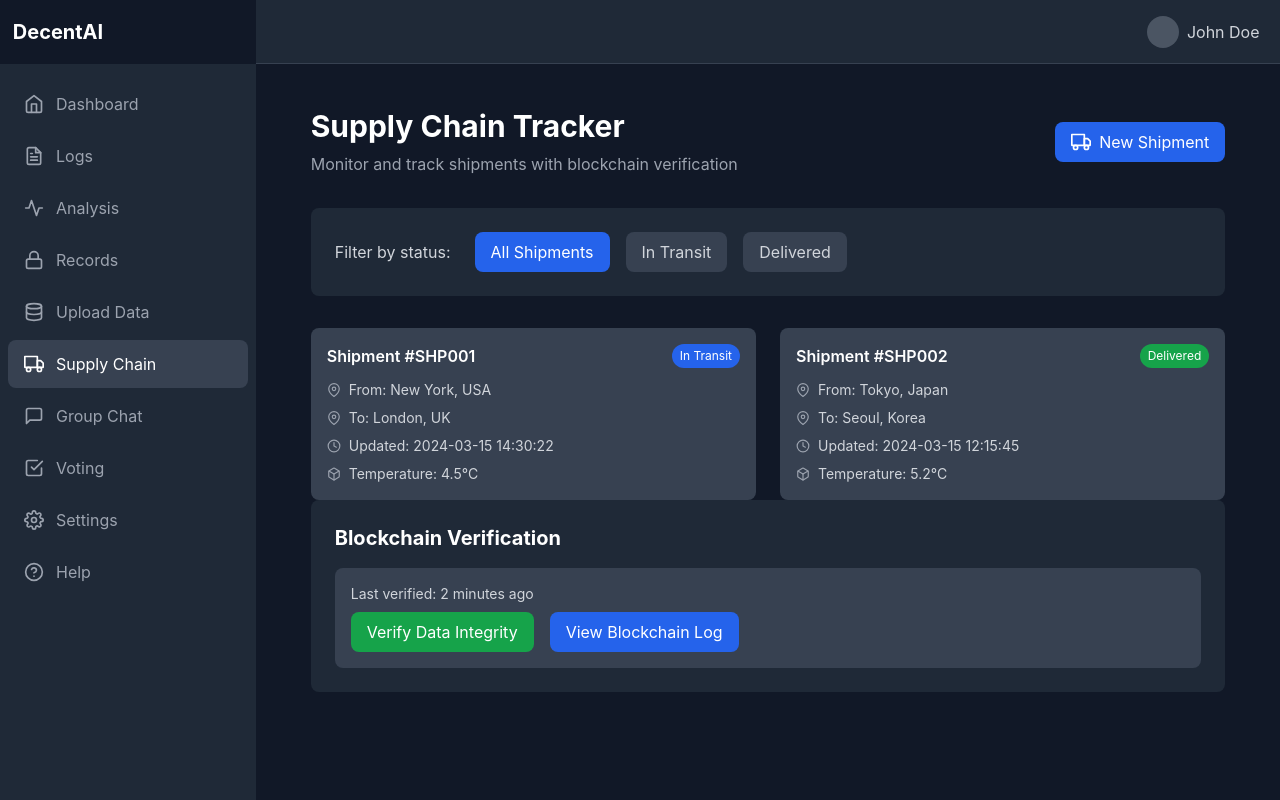
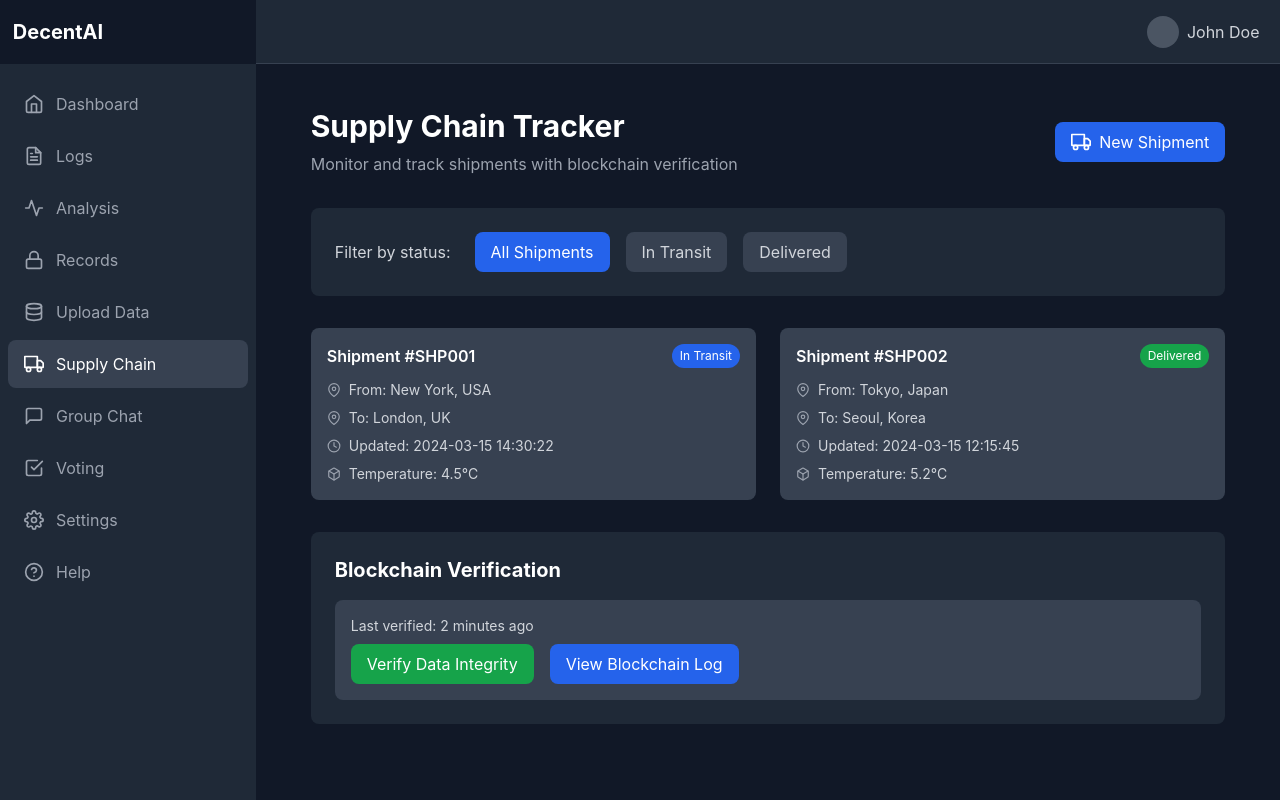
Before and after one commit to NafisRayan/DecentAI, a React (Create React App) app in the folder decentai-frontend/: page /supply-chain in a window 1280 px wide. Built offline with nearby package versions, Linux system fonts and the light colour scheme.

Commit message:
"Updated database type options in DataUploadPage and adjusted styling in SupplyChainPage"

```diff
--- a/decentai-frontend/src/pages/DataUploadPage.js
+++ b/decentai-frontend/src/pages/DataUploadPage.js
@@ -134,10 +134,11 @@ const DataUploadPage = () => {
               <div>
                 <label className="block text-gray-300 mb-2">Database Type</label>
                 <select className="w-full bg-gray-600 text-white rounded-lg px-4 py-2">
-                  <option>PostgreSQL</option>
-                  <option>MySQL</option>
-                  <option>MongoDB</option>
-                  <option>SQLite</option>
+                <option>SQLite</option>
+                <option>MongoDB</option>
+                <option>JSON</option>
+                <option>MySQL</option>
+                <option>PostgreSQL</option>
                 </select>
               </div>
               <div>
--- a/decentai-frontend/src/pages/SupplyChainPage.js
+++ b/decentai-frontend/src/pages/SupplyChainPage.js
@@ -123,7 +123,7 @@ const SupplyChainPage = () => {
         </div>
 
         {/* Blockchain Verification */}
-        <div className="bg-gray-800 rounded-lg p-6">
+        <div className="bg-gray-800 rounded-lg p-6 mt-8">
           <h3 className="text-xl font-bold text-white mb-4">Blockchain Verification</h3>
           <div className="bg-gray-700 rounded-lg p-4">
             <p className="text-gray-300 text-sm mb-2">Last verified: 2 minutes ago</p>
```
